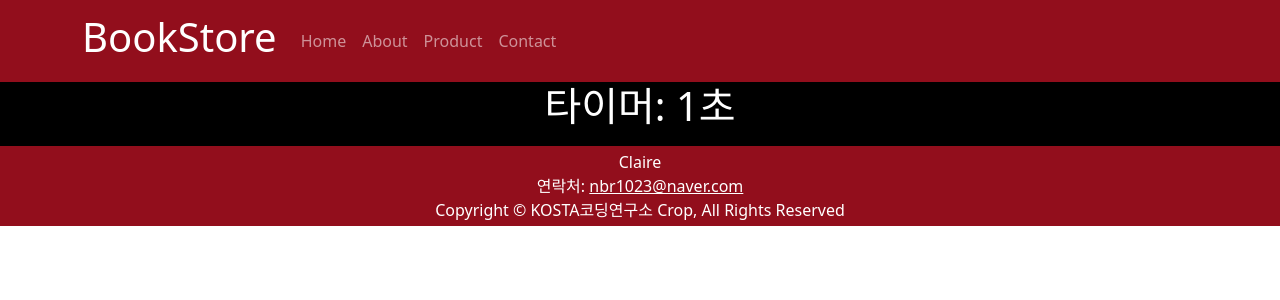
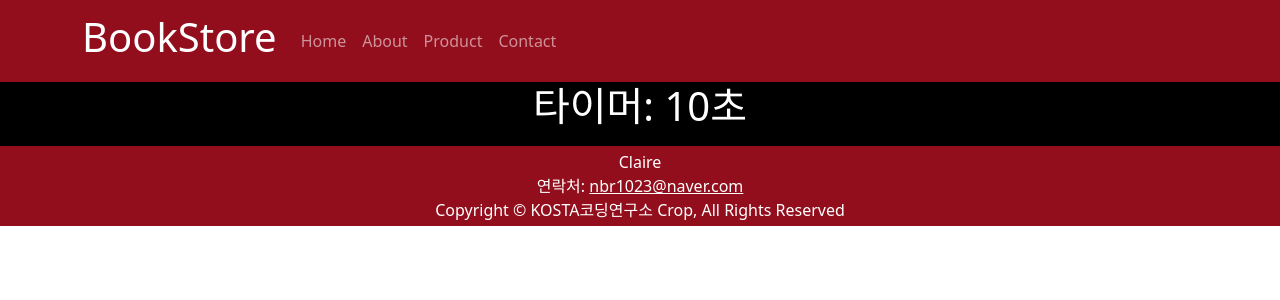
Before and after one commit to Claire-Nam/book_store, a React (Create React App) app: page /detail/pd in a window 1280 px wide. Shown: the top 300 px of the page. Built offline with nearby package versions, Linux system fonts and the light colour scheme.

Commit message:
useEffect로 타이머 구축하기

```diff
--- a/src/pages/detailTest.tsx
+++ b/src/pages/detailTest.tsx
@@ -56,23 +56,28 @@ const PD: React.FC = () => {
   const [count, setCount] = useState(0);
 
   useEffect(() => {
-    console.log("마운트");
+    // 타이머
+    const interval = setInterval(() => {
+      setCount((preCount) => preCount + 1);
+    }, 1000);
     return () => {
       console.log("언마운트");
     };
   }, []);
 
-  useEffect(() => {
-    console.log("업데이트");
-  }, [count]);
-
   return (
     <div>
       {/* <p>Count: {count}</p>
       <button onClick={() => setCount(count + 1)}>증가</button> */}
-      <h1>타이머: 1초</h1>
+      <h1>타이머: {count}초</h1>
     </div>
   );
 };
 
 export default PD;
+
+// setCount(preCount => preCount + 1);
+// setCount(function(preCount) {
+//   return preCount + 1;
+// });
+// preCount: 현재까지 누적된 카운트의 값
```
